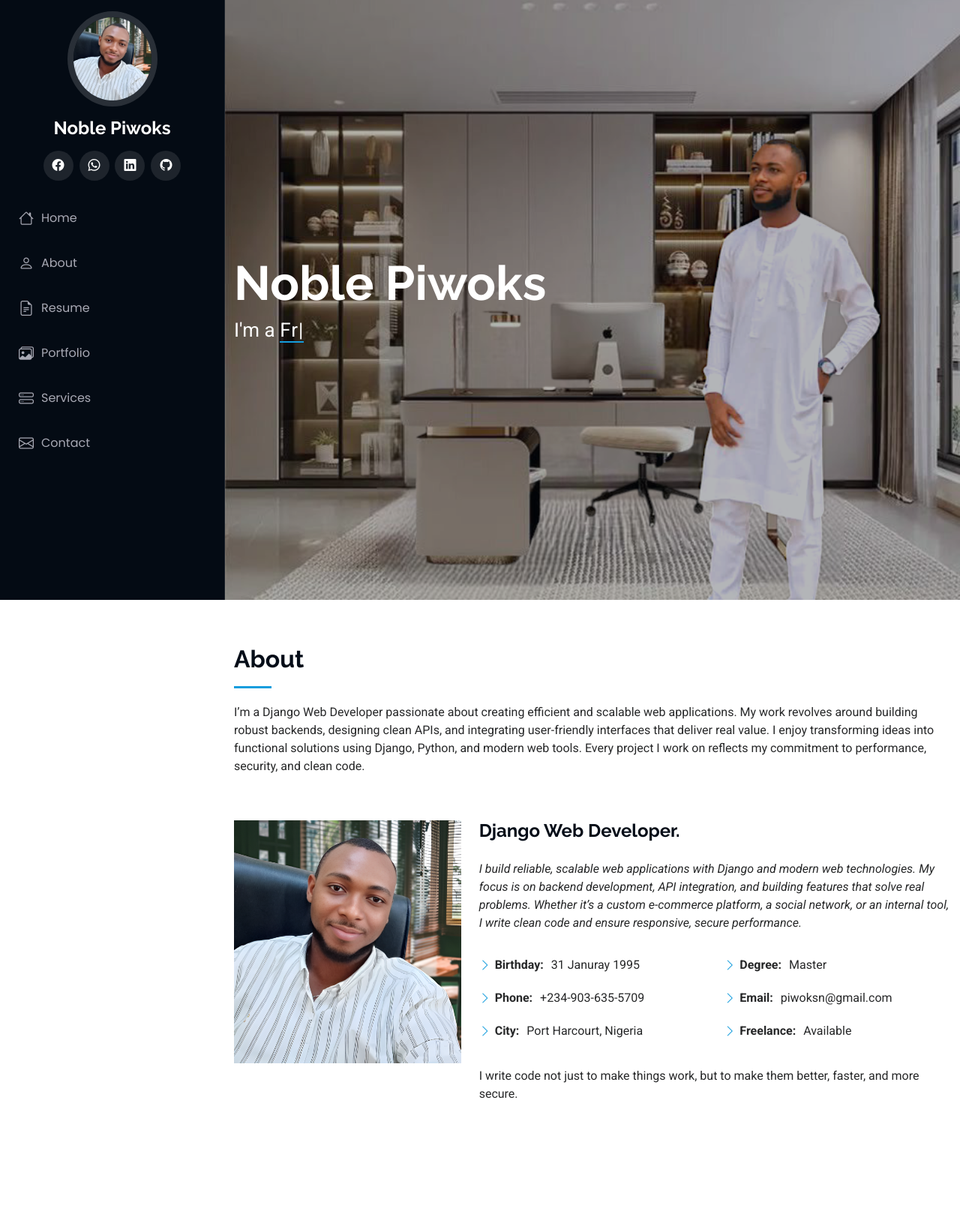
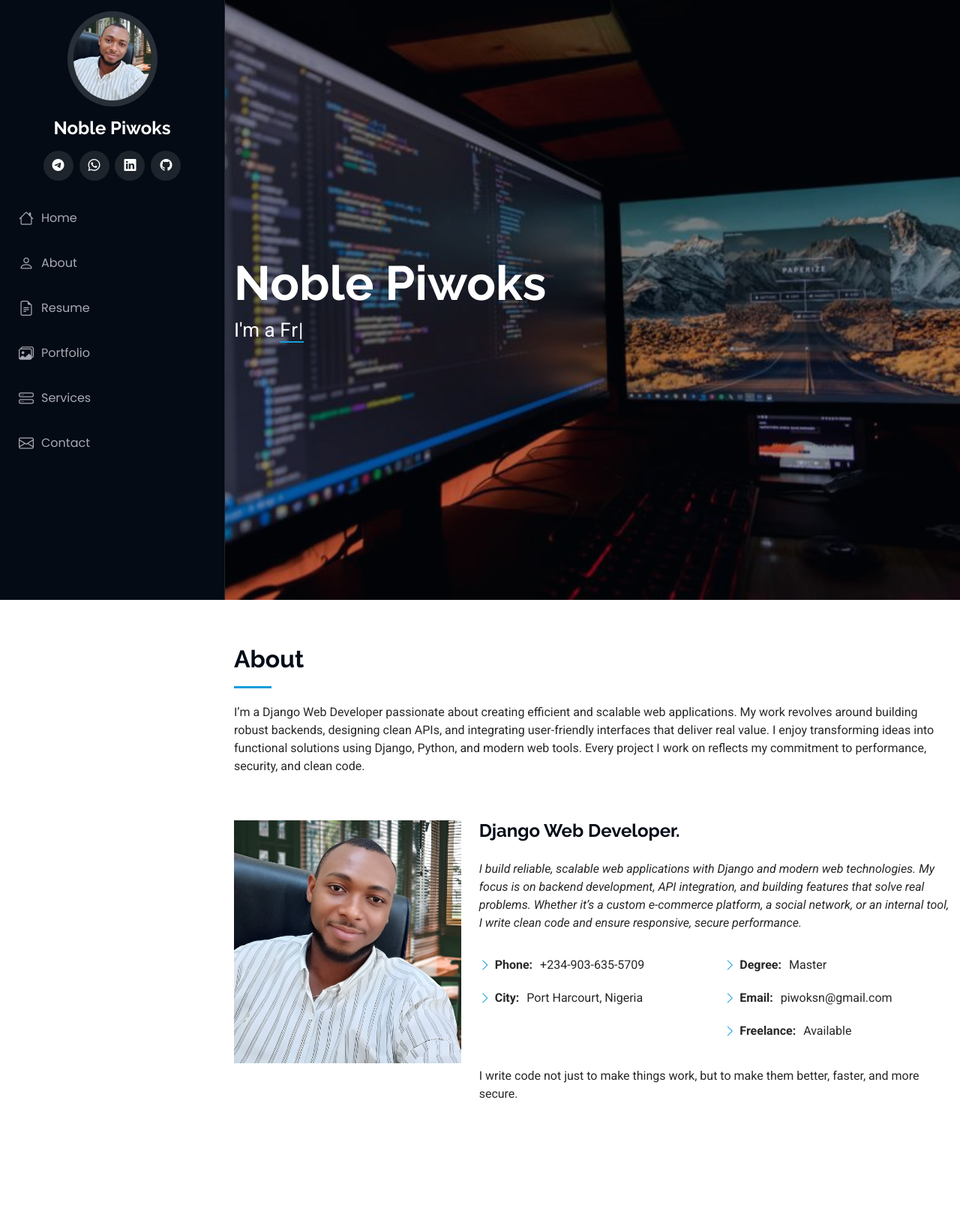
Before and after one commit to Piwoksn/portfolio, a Django app: page / in a window 1280 px wide. Shown: the top 1623 px of the page at 75% size. Run offline with Django 4.2, Linux system fonts and the light colour scheme; data comes from the database, SQL or seed files in the repository; some libraries are stand-ins or nearby versions.

Commit message:
added a few

```diff
--- a/templates/index.html
+++ b/templates/index.html
@@ -7,7 +7,7 @@
     <!-- Hero Section -->
     <section id="hero" class="hero section dark-background">
 
-      <img src="{% static 'assets/img/hero-bg.png' %}" alt="" data-aos="fade-in" class="">
+      <img src="{% static 'assets/img/hero-bg.jpeg' %}" alt="" data-aos="fade-in" class="">
 
       <div class="container" data-aos="fade-up" data-aos-delay="100">
         <h2>Noble Piwoks</h2>
@@ -41,7 +41,6 @@
             <div class="row">
               <div class="col-lg-6">
                 <ul>
-                  <li><i class="bi bi-chevron-right"></i> <strong>Birthday:</strong> <span>31 Januray 1995</span></li>
 
                   <li><i class="bi bi-chevron-right"></i> <strong>Phone:</strong> <span>+234-903-635-5709</span></li>
                   <li><i class="bi bi-chevron-right"></i> <strong>City:</strong> <span>Port Harcourt, Nigeria</span></li>
@@ -73,7 +72,7 @@
 
 
 
-        <div class="row gy-2 ">
+        <div class="row gy-2">
 
           <div class="col-lg-3 col-md-6">
             <div class="stats-item">
@@ -266,7 +265,7 @@
 
         </div>
         <div class="text-center">
-          <a href="{% static 'cv/my_cv.pdf' %}" class="btn btn-primary" download> <i class="bi bi-download my-1 mx-1"></i> Download Resume</a>
+          <a href="{% static 'cv/my_cv.pdf' %}" class="btn btn-primary my-1 mx-1" download> <i class="bi bi-download"></i> Download Resume</a>
           <a href="{% static 'intro/my_intro .mp4' %}" class="btn btn-outline-dark my-1 mx-1" download> <i class="bi bi-camera-reels"></i> Download Intro</a>
         </div>
       </div>
@@ -288,7 +287,7 @@
 
           <ul class="portfolio-filters isotope-filters" data-aos="fade-up" data-aos-delay="100">
             {% comment %} <li data-filter="*" class="filter-active">All</li> {% endcomment %}
-            <li data-filter=".filter-app">Web Apps</li>
+            <li data-filter=".filter-app">Apps</li>
             {% comment %} <li data-filter=".filter-product">Product</li> {% endcomment %}
             {% comment %} <li data-filter=".filter-branding">Branding</li> {% endcomment %}
             {% comment %} <li data-filter=".filter-books">Books</li> {% endcomment %}
@@ -303,7 +302,7 @@
                 <div class="portfolio-info">
                   <h4>{{ project.name }}</h4>
                   <p>{{ project.short_desc }}</p>
-                  <a href="{{ project.image1.url }}" title="Shop Complex" data-gallery="portfolio-gallery-app" class="glightbox preview-link"><i class="bi bi-zoom-in"></i></a>
+                  <a href="{{ project.image1.url }}" title="{{ project.name }}" data-gallery="portfolio-gallery-app" class="glightbox preview-link"><i class="bi bi-zoom-in"></i></a>
                   <a href="{{ project.get_absolute_url }}" title="More Details" class="details-link"><i class="bi bi-link-45deg"></i></a>
                 </div>
               </div>
@@ -449,7 +448,7 @@
                   <i class="bi bi-quote quote-icon-right"></i>
                 </p>
                 <img src="{% static 'assets/img/testimonials/testimonials-2.png' %}" class="testimonial-img" alt="">
-                <h3>Sara Wilsson</h3>
+                <h3>Kelvin Wilsson</h3>
                 <h4>Designer</h4>
               </div>
             </div><!-- End testimonial item -->
--- a/templates/navbar.html
+++ b/templates/navbar.html
@@ -13,7 +13,7 @@
     </a>
 
     <div class="social-links text-center">
-      <a href="https://web.facebook.com/mccoy.official.piwoks/" class="facebook"><i class="bi bi-facebook"></i></a>
+      <a href="https://t.me/Piwoksn" class="telegram"><i class="bi bi-telegram"></i></a>
       <a href="https://wa.me/2349036355709" class="whatsapp"><i class="bi bi-whatsapp"></i></a>
 
       <a href="https://www.linkedin.com/in/noble-piwoks" class="linkedin"><i class="bi bi-linkedin"></i></a>
```
Also changed, not shown: static/assets/img/hero-bg.jpeg (added).
